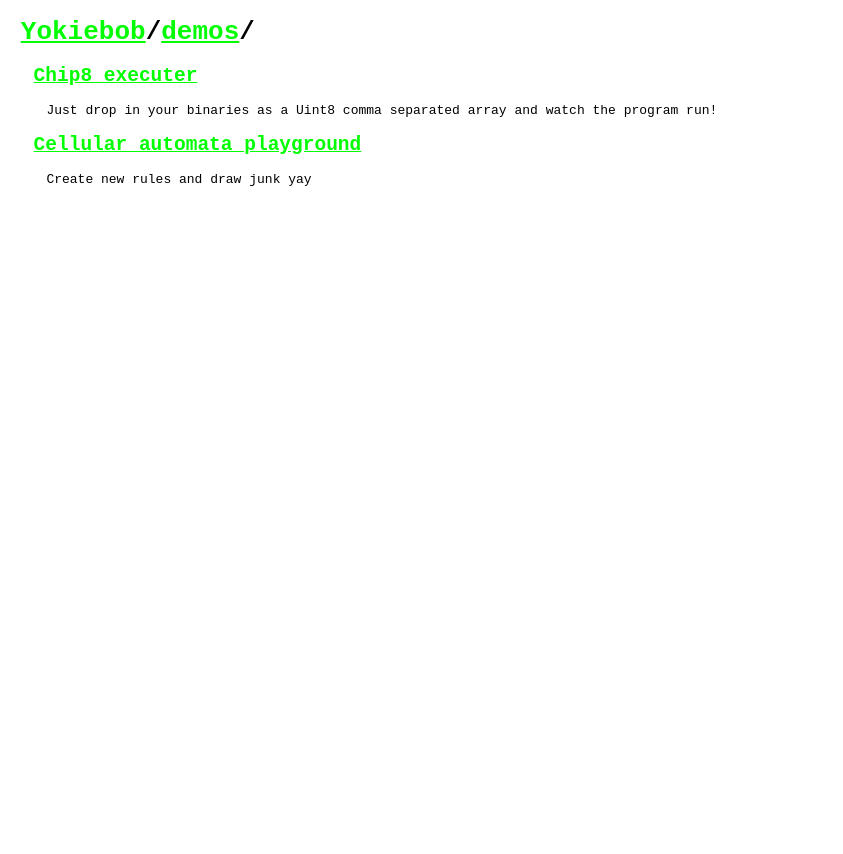
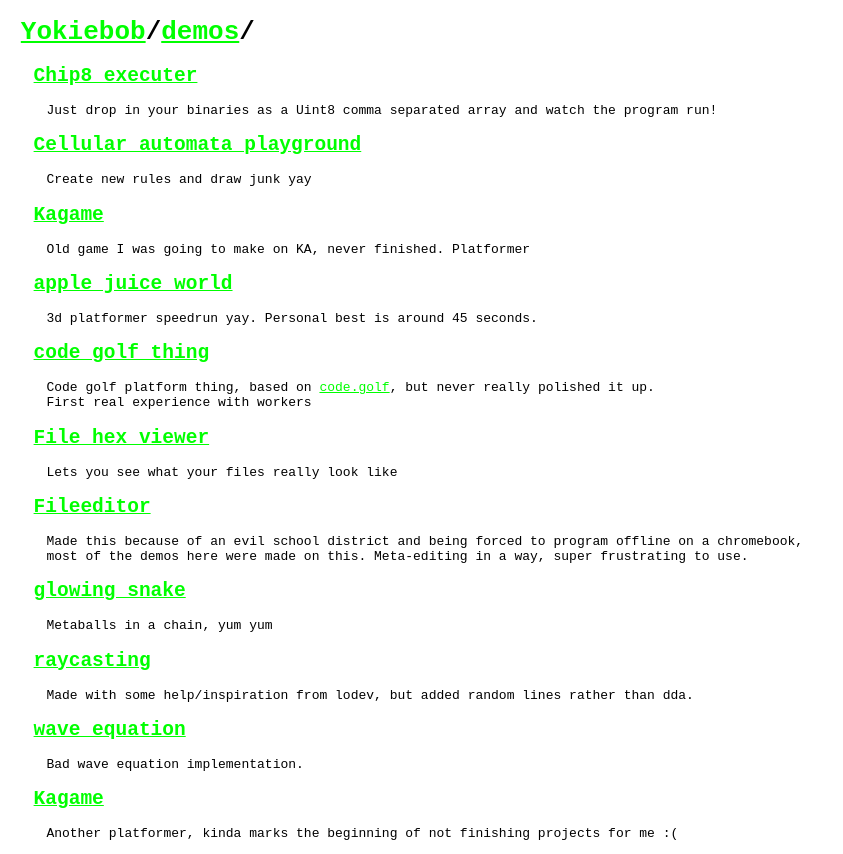
Before and after one commit to Yokiebob/Yokiebob.github.io, a plain HTML site: page demos/index.html in a window 1280 px wide. Shown: the whole page, without its empty margins (0-843 px from the left). Before the commit the page ends 800 px from the top, so only its background shows below. Drawn offline with Linux system fonts and the light colour scheme.

Commit message:
how to stop the coploilot

```diff
--- a/demos/index.html
+++ b/demos/index.html
@@ -1,3 +1,4 @@
+
 <!DOCTYPE html>
 <html>
 	<head>
@@ -5,7 +6,7 @@
 		<meta name="description" content="Yokiebob's demos">
 		<meta name="keywords" content="Yokiebob, demos">
 
-		<link rel = "stylesheet" href = "/index.css">
+		<link rel = "stylesheet" href = "../index.css">
 		<link rel = "icon" type = "image/x-icon" href = "/favicon.ico">
 		<title>Demos</title>
 	</head>
@@ -15,6 +16,24 @@
 		<p>Just drop in your binaries as a Uint8 comma separated array and watch the program run!</p>
 		<h2><a href = "./cellular/index.html">Cellular automata playground</a></h2>
 		<p>Create new rules and draw junk yay</p>
-		<script src = "/fancyLinks.js"></script>
+		<h2><a href = "./kagame/index.html">Kagame</a></h2>
+		<p>Old game I was going to make on KA, never finished. Platformer</p>
+		<h2><a href = "./AppleJuiceWorld/index.html">apple juice world</a></h2>
+		<p>3d platformer speedrun yay. Personal best is around 45 seconds.</p>
+		<h2><a href = "./codegolf/index.html">code golf thing</a></h2>
+		<p>Code golf platform thing, based on <a href='https://code.golf'>code.golf</a>, but never really polished it up.<br>First real experience with workers</p>
+		<h2><a href = "./hexview/index.html">File hex viewer</a></h2>
+		<p>Lets you see what your files really look like</p>
+		<h2><a href = "./fileeditor/index.html">Fileeditor</a></h2>
+		<p>Made this because of an evil school district and being forced to program offline on a chromebook,<br>most of the demos here were made on this. Meta-editing in a way, super frustrating to use.</p>
+		<h2><a href = "./metaballsnake/index.html">glowing snake</a></h2>
+		<p>Metaballs in a chain, yum yum</p>
+		<h2><a href = "./raycasting/index.html">raycasting</a></h2>
+		<p>Made with some help/inspiration from lodev, but added random lines rather than dda.</p>
+		<h2><a href = "./wave2d/index.html">wave equation</a></h2>
+		<p>Bad wave equation implementation.</p>
+		<h2><a href = "./oldplatformer/index.html">Kagame</a></h2>
+		<p>Another platformer, kinda marks the beginning of not finishing projects for me :(</p>
+		<script src = "../fancyLinks.js"></script>
 	</body>
 </html>
```
